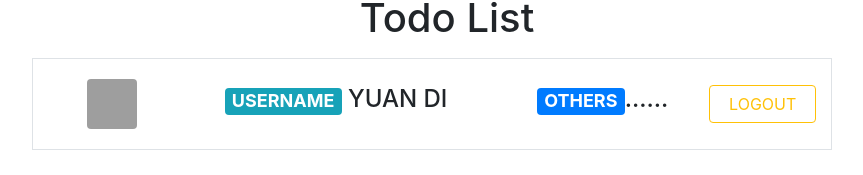
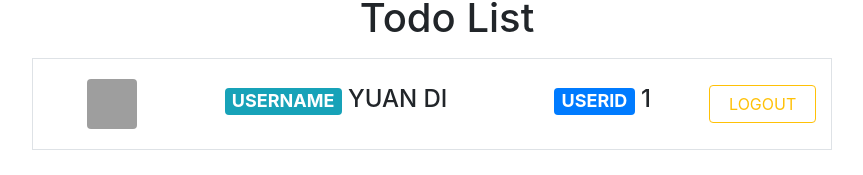
Before and after one commit to DDDYuan/todo-list-redux, a React (Create React App) app: page / in a window 1280 px wide. Shown: the part 106-281 px from the top of the page, without its empty margins (193-1056 px from the left). Built offline with nearby package versions, Linux system fonts and the light colour scheme; no server answers; grey boxes are pictures that could not be loaded.

Commit message:
[YuanDi] show user id

```diff
--- a/src/components/UserInfo.js
+++ b/src/components/UserInfo.js
@@ -2,15 +2,15 @@ import React from "react";
 import { connect } from "react-redux";
 import { logOut } from "../actions";
 
-export const UserInfo = ({ name, logOut }) => (
+export const UserInfo = ({ name, id, logOut }) => (
   <div className="col row">
     <h4 className="col-6">
       <span className="badge badge-info">USERNAME</span>
       {" " + name}
     </h4>
-    <h4 className="col">
-      <span className="badge badge-primary">OTHERS</span>
-      ......
+    <h4 className="col-4">
+      <span className="badge badge-primary">USERID</span>
+      {" " + id}
     </h4>
     <button className="col-2 btn btn-outline-warning" onClick={logOut}>
       LOGOUT
@@ -19,6 +19,6 @@ export const UserInfo = ({ name, logOut }) => (
 );
 
 export default connect(
-  state => ({ name: state.user.name }),
+  state => ({ name: state.user.name, id: state.user.userId }),
   { logOut }
 )(UserInfo);
```
